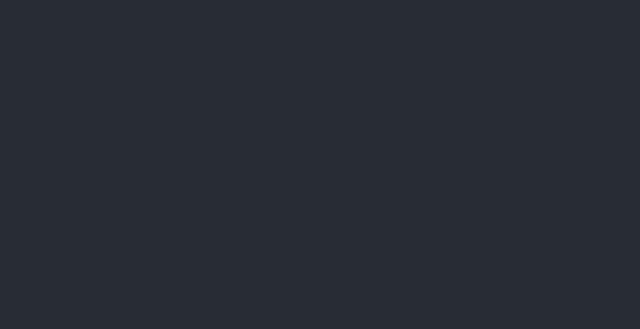
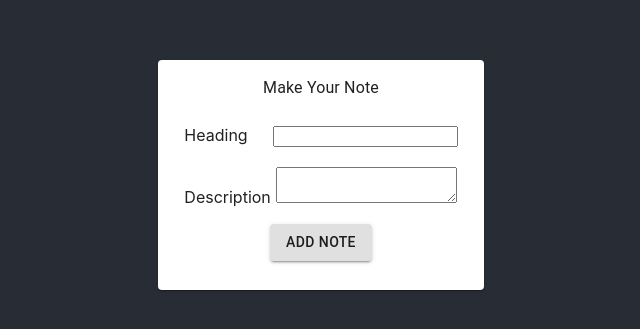
Before and after one commit to GorSharoyan/React_Create_Notes_App, a React (Create React App) app: page / in a window 1280 px wide. Shown: the part 225-554 px from the top of the page, without its empty margins (319-959 px from the left). Built offline with nearby package versions, Linux system fonts and the light colour scheme.

Commit message:
:art:UI(components/CreateNoteCard):worked on UI

```diff
--- a/package.json
+++ b/package.json
@@ -3,6 +3,8 @@
   "version": "0.1.0",
   "private": true,
   "dependencies": {
+    "@emotion/react": "^11.7.0",
+    "@emotion/styled": "^11.6.0",
     "@material-ui/icons": "^4.11.2",
     "@mui/material": "^5.2.3",
     "@testing-library/jest-dom": "^5.16.1",
--- a/src/App.js
+++ b/src/App.js
@@ -1,9 +1,14 @@
 import "./App.css";
+
+//components
+import CreateNoteCard from "./components/CreateNoteCard/CreateNoteCard";
 
 function App() {
   return (
     <div className="App">
-      <header className="App-header"></header>
+      <header className="App-header">
+        <CreateNoteCard />
+      </header>
     </div>
   );
 }
--- /dev/null
+++ b/src/components/CreateNoteCard/CreateNoteCard.css
@@ -0,0 +1,27 @@
+.input-box {
+    display: flex;
+    flex-direction:row;
+    align-items: baseline;
+    padding: 10px;
+    text-align: center;
+
+}
+
+#heading-input {
+    margin-left: 25px;
+}
+
+.input {
+    margin-left: 5px;
+ }
+
+ .card {
+    max-width:500px;
+}
+
+.heading {
+    font-size:medium;
+}
+#button {
+    padding: 5px;
+}
--- a/src/components/CreateNoteCard/CreateNoteCard.js
+++ b/src/components/CreateNoteCard/CreateNoteCard.js
@@ -0,0 +1,34 @@
+import React from "react";
+
+//UI
+import "./CreateNoteCard.css";
+import { Typography, Card, CardContent, Button } from "@material-ui/core";
+
+export default function CreateNoteCard() {
+  return (
+    <Card className="card">
+      <CardContent>
+        <Typography sx={{ fontSize: 14 }} color="text.secondary" gutterBottom>
+          Make Your Note
+        </Typography>
+        <div>
+          <div className="input-box">
+            <div className="heading">Heading</div>
+            <div id="heading-input">
+              <input></input>
+            </div>
+          </div>
+          <div className="input-box">
+            <div className="heading">Description</div>
+            <div className="input">
+              <textarea></textarea>
+            </div>
+          </div>
+          <div id="button">
+            <Button variant="contained">Add Note</Button>
+          </div>
+        </div>
+      </CardContent>
+    </Card>
+  );
+}
```
Also changed, not shown: 1 other file (tests, documents, lock files or other folders).
